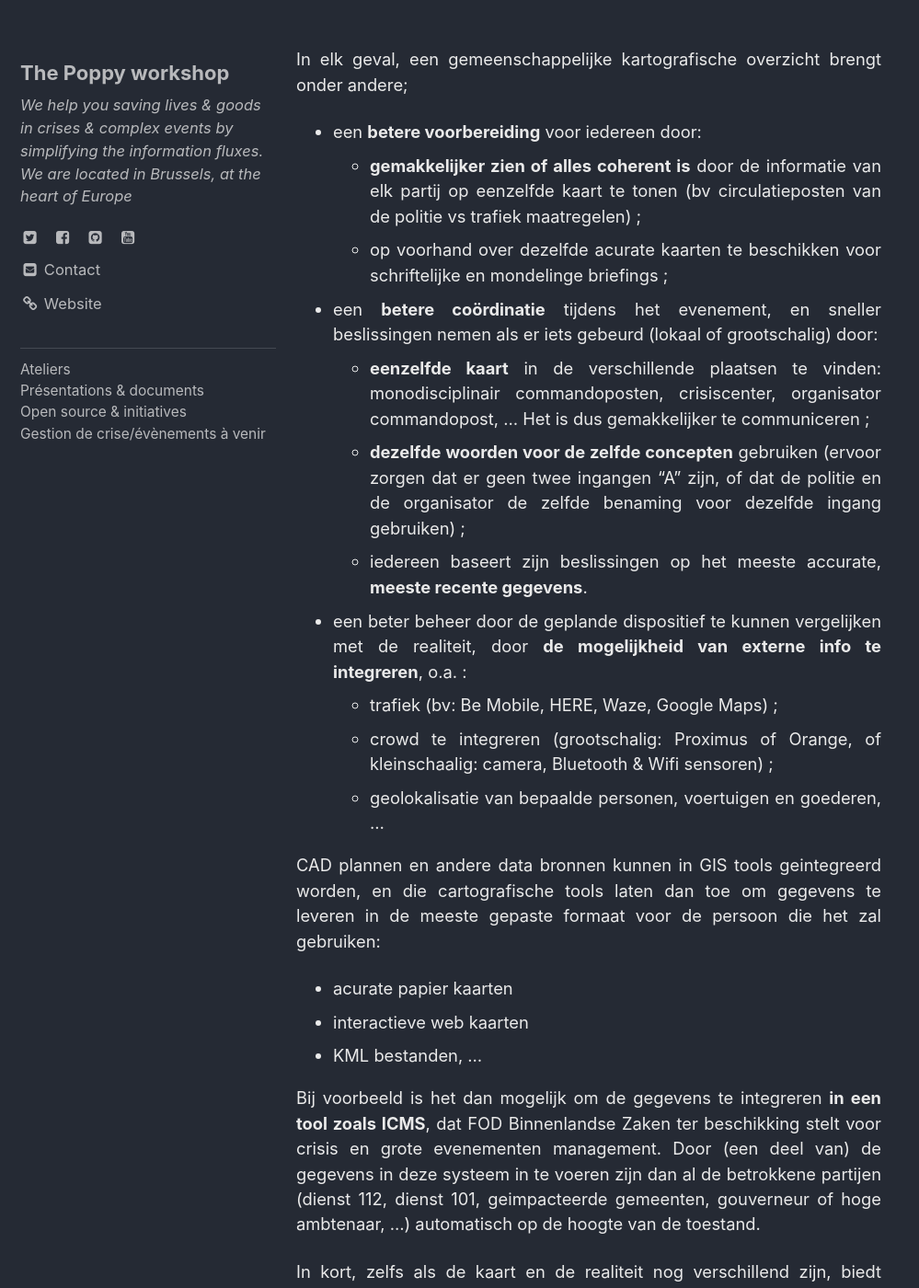
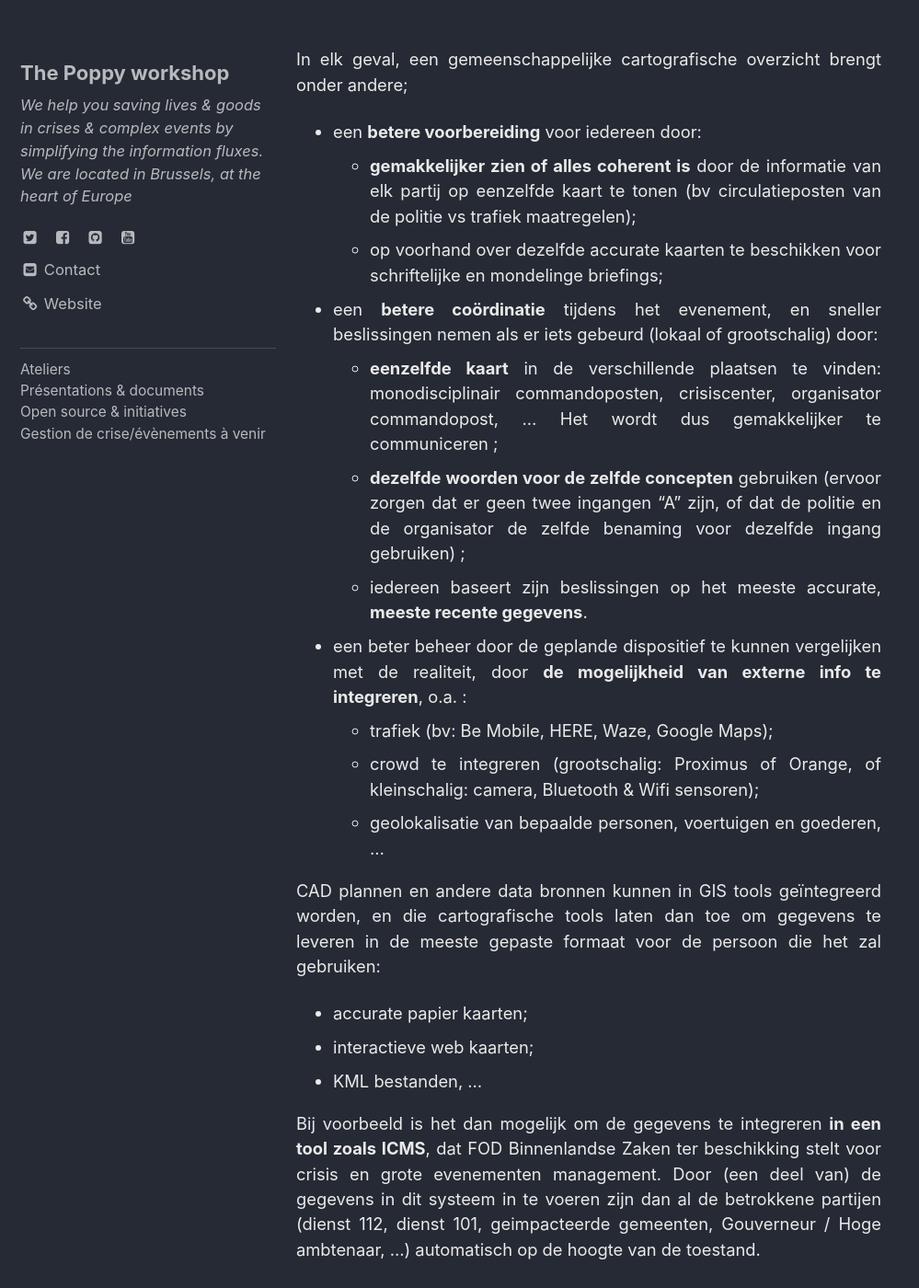
Before and after one commit to ccloquet/ccloquet.github.io, a Jekyll site: the page built from _posts/2019-03-10-Cartografie-multidisciplinair.md, in a window 1280 px wide and 1400 px high, scrolled down 2031 px. Shown: the whole window at 92% size, without its empty margins (0-999 px from the left). Built offline with Jekyll 4.4.1, drawn with Linux system fonts in a browser that asks for light colours; cached includes are drawn as plain includes.

Commit message:
Update 2019-03-10-Cartografie-multidisciplinair.md

```diff
--- a/_posts/2019-03-10-Cartografie-multidisciplinair.md
+++ b/_posts/2019-03-10-Cartografie-multidisciplinair.md
@@ -16,28 +16,28 @@ Voor kleine evenementen, tools zoals [UMap](https://umap.openstreetmap.fr/fr/) o
 
 <center><img src=' ../images/w2015/20150619_232744.jpg'></center>
 <br><br>
-In elk geval, een gemeenschappelijke kartografische overzicht brengt onder andere;
+In elk geval, een gemeenschappelijke cartografische  overzicht brengt onder andere;
 
 - een  **betere voorbereiding** voor iedereen door:
-    -   **gemakkelijker zien of alles coherent is** door de informatie van elk partij op eenzelfde kaart te tonen (bv circulatieposten van de politie vs trafiek maatregelen) ;
-    -  op voorhand over dezelfde acurate kaarten te beschikken voor schriftelijke en mondelinge briefings ;
+    -   **gemakkelijker zien of alles coherent is** door de informatie van elk partij op eenzelfde kaart te tonen (bv circulatieposten van de politie vs trafiek maatregelen);
+    -  op voorhand over dezelfde accurate kaarten te beschikken voor schriftelijke en mondelinge briefings;
 
 -   een **betere coördinatie** tijdens het evenement, en sneller beslissingen nemen als er iets gebeurd (lokaal of grootschalig) door:
-    -   **eenzelfde kaart** in de verschillende plaatsen te vinden: monodisciplinair commandoposten, crisiscenter, organisator commandopost, ... Het is dus gemakkelijker te communiceren ;
+    -   **eenzelfde kaart** in de verschillende plaatsen te vinden: monodisciplinair commandoposten, crisiscenter, organisator commandopost, ... Het wordt dus gemakkelijker te communiceren ;
     -   **dezelfde woorden voor de zelfde concepten** gebruiken (ervoor zorgen dat er geen twee ingangen "A" zijn, of dat de politie en de organisator de zelfde benaming voor dezelfde ingang gebruiken) ;
     -   iedereen baseert zijn beslissingen op het meeste accurate, **meeste recente gegevens**.
 
 -   een beter beheer door de geplande dispositief te kunnen vergelijken met de realiteit, door **de mogelijkheid van externe info te integreren**, o.a. :
-    -   trafiek (bv: Be Mobile, HERE, Waze, Google Maps)  ;
-    -   crowd te integreren (grootschalig: Proximus of Orange, of kleinschaalig: camera, Bluetooth & Wifi sensoren) ;
+    -   trafiek (bv: Be Mobile, HERE, Waze, Google Maps);
+    -   crowd te integreren (grootschalig: Proximus of Orange, of kleinschalig: camera, Bluetooth & Wifi sensoren);
     -   geolokalisatie van bepaalde personen, voertuigen en goederen, ...
 
-CAD plannen en andere data bronnen kunnen in GIS tools geintegreerd worden, en die cartografische tools laten dan toe om gegevens te leveren in de meeste gepaste formaat voor de persoon die het zal gebruiken:
-- acurate papier kaarten
-- interactieve web kaarten
+CAD plannen en andere data bronnen kunnen in GIS tools geïntegreerd worden, en die cartografische tools laten dan toe om gegevens te leveren in de meeste gepaste formaat voor de persoon die het zal gebruiken:
+- accurate papier kaarten;
+- interactieve web kaarten;
 - KML bestanden, ...
 
-Bij voorbeeld is het dan mogelijk om de gegevens te integreren **in een tool zoals ICMS**, dat FOD Binnenlandse Zaken ter beschikking stelt voor crisis en grote evenementen management. Door (een deel van) de gegevens in deze systeem in te voeren zijn dan al de betrokkene partijen (dienst 112, dienst 101, geimpacteerde gemeenten, gouverneur of hoge ambtenaar, ...) automatisch op de hoogte van de toestand.
+Bij voorbeeld is het dan mogelijk om de gegevens te integreren **in een tool zoals ICMS**, dat FOD Binnenlandse Zaken ter beschikking stelt voor crisis en grote evenementen management. Door (een deel van) de gegevens in dit systeem in te voeren zijn dan al de betrokkene partijen (dienst 112, dienst 101, geimpacteerde gemeenten, Gouverneur / Hoge ambtenaar, ...) automatisch op de hoogte van de toestand.
 
 In kort, zelfs als de kaart en de realiteit nog verschillend zijn, biedt cartografie een coherent zicht over het geheel, zodanig dat de jullie beter op voorhand kunnen plannen en sneller beslissingen kunnen nemen zou er iets gebeuren.
 
```
